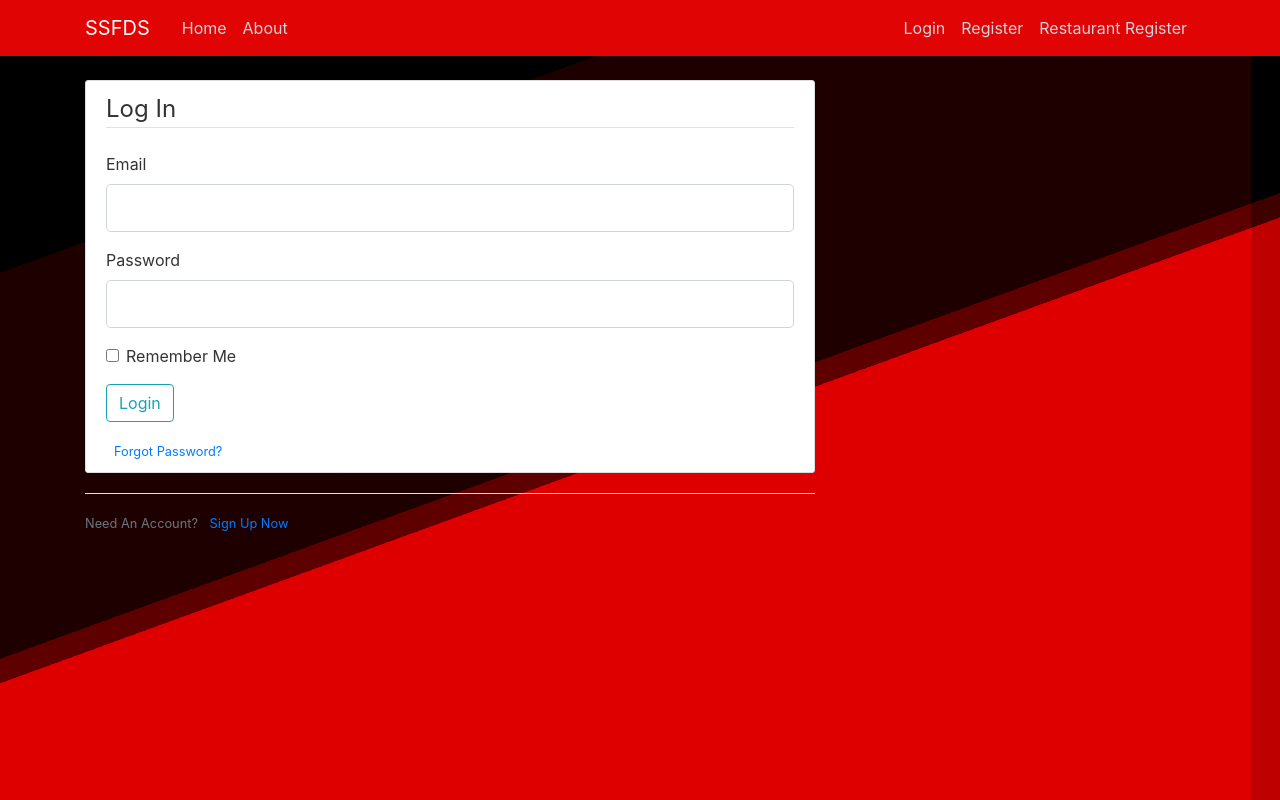
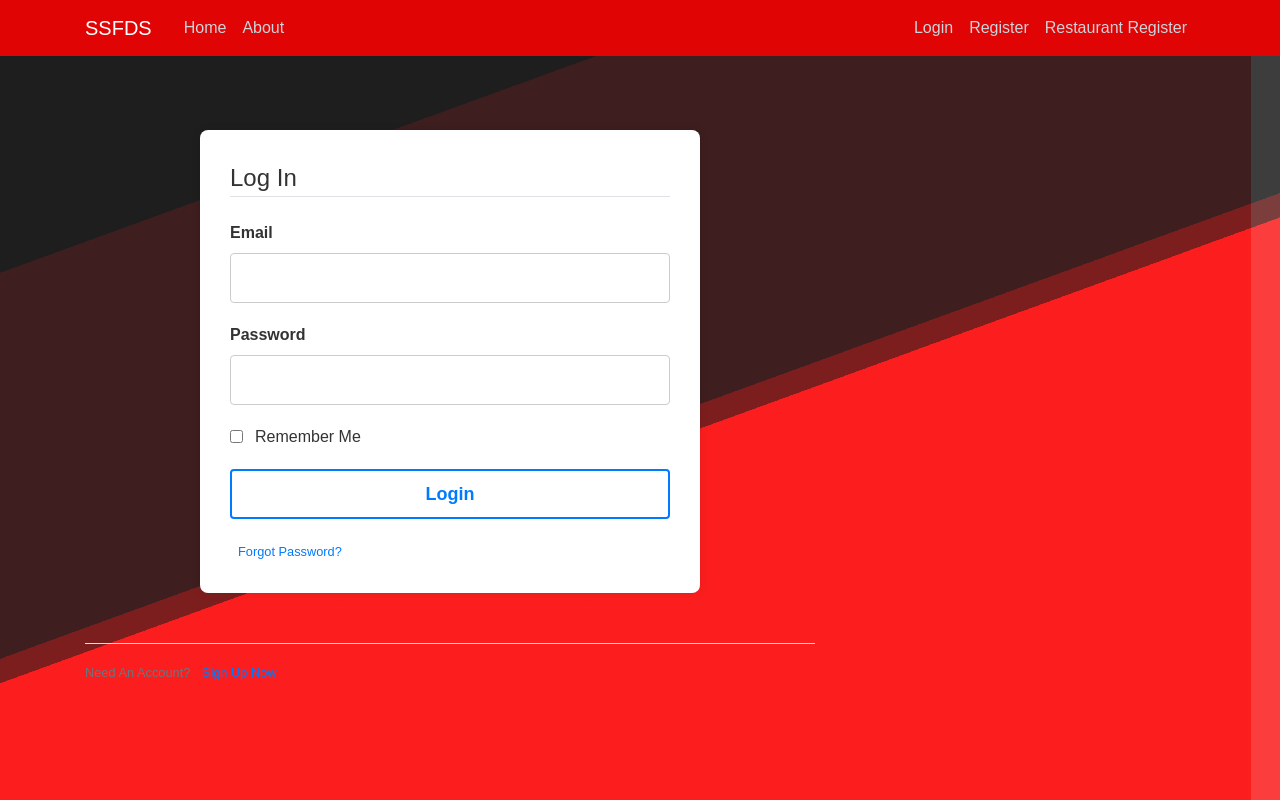
Before and after one commit to dd918-sv/SSFDS_Edit, a Flask app: a page that uses SSFDS_Edit-devansha(2)/SSFDS_Edit-devansha/SSFDS_PA1_DSA (1)/SSFDS/templates/login.html in a window 1280 px wide. Run offline with Flask 3, Linux system fonts and the light colour scheme; some libraries are stand-ins or nearby versions.

Commit message:
improved form appearance :

```diff
--- a/SSFDS_Edit-devansha(2)/SSFDS_Edit-devansha/SSFDS_PA1_DSA (1)/SSFDS/routes.py
+++ b/SSFDS_Edit-devansha(2)/SSFDS_Edit-devansha/SSFDS_PA1_DSA (1)/SSFDS/routes.py
@@ -148,6 +148,11 @@ def changetimewindow():
                 db.session.commit()
             flash('Time window has been changed','success')
             return redirect(url_for('admin'))
+        elif request.method == 'GET':
+            time=Time.query.first()
+            if(time!=None):
+                form.start.data=time.start
+                form.end.data=time.end
         return render_template('changetimewindow.html', title='Change Time Window', form=form)
 
 
--- a/SSFDS_Edit-devansha(2)/SSFDS_Edit-devansha/SSFDS_PA1_DSA (1)/SSFDS/static/main.css
+++ b/SSFDS_Edit-devansha(2)/SSFDS_Edit-devansha/SSFDS_PA1_DSA (1)/SSFDS/static/main.css
@@ -173,3 +173,77 @@ body {
     transform: scaleX(1);
     transform-origin: bottom left;
   }
+
+/* Global Styles */
+body {
+  font-family: 'Arial', sans-serif;
+  background-color: #f4f4f4;
+  color: #333;
+}
+
+.form-content-section {
+  max-width: 500px;
+  margin: 50px auto;
+  background-color: #ffffff;
+  padding: 30px;
+  border-radius: 8px;
+  box-shadow: 0 0 10px rgba(0, 0, 0, 0.1);
+}
+
+.form-group {
+  margin-bottom: 20px;
+}
+
+.form-control-label {
+  font-weight: bold;
+}
+
+.form-control {
+  width: 100%;
+  height: 50px;
+  padding: 10px 15px;
+  font-size: 16px;
+  border: 1px solid #ccc;
+  border-radius: 4px;
+  transition: border-color 0.3s;
+}
+
+.form-control:focus {
+  border-color: #007bff;
+  outline: 0;
+  box-shadow: 0 0 5px rgba(0, 123, 255, 0.5);
+}
+
+.form-check-label {
+  margin-left: 5px;
+}
+
+.btn-outline-info {
+  width: 100%;
+  height: 50px;
+  font-size: 18px;
+  font-weight: bold;
+  background-color: transparent;
+  border: 2px solid #007bff;
+  color: #007bff;
+  border-radius: 4px;
+  transition: background-color 0.3s, color 0.3s;
+}
+
+.btn-outline-info:hover {
+  background-color: #007bff;
+  color: #fff;
+}
+
+.invalid-feedback {
+  color: #dc3545;
+  display: block;
+  margin-top: 5px;
+}
+
+/* Media Queries for responsiveness */
+@media (max-width: 576px) {
+  .content-section {
+      padding: 20px;
+  }
+}
--- a/SSFDS_Edit-devansha(2)/SSFDS_Edit-devansha/SSFDS_PA1_DSA (1)/SSFDS/templates/DonateToNGO.html
+++ b/SSFDS_Edit-devansha(2)/SSFDS_Edit-devansha/SSFDS_PA1_DSA (1)/SSFDS/templates/DonateToNGO.html
@@ -7,7 +7,7 @@
         <p class="article-content">{{ ngo.address }}</p>
         </div>
     </article>
-    <div class="content-section">
+    <div class="form-content-section">
         <form method="POST" action="">
             {{ form.hidden_tag() }}
             <fieldset class="form-group">
--- a/SSFDS_Edit-devansha(2)/SSFDS_Edit-devansha/SSFDS_PA1_DSA (1)/SSFDS/templates/addDish.html
+++ b/SSFDS_Edit-devansha(2)/SSFDS_Edit-devansha/SSFDS_PA1_DSA (1)/SSFDS/templates/addDish.html
@@ -1,6 +1,6 @@
 {%extends 'layout.html'%}
 {%block content%}
-    <div class="content-section">
+    <div class="form-content-section">
         <form action="" method="post" enctype="multipart/form-data">
             {{form.hidden_tag()}}
             <fieldset class="form-group">
--- a/SSFDS_Edit-devansha(2)/SSFDS_Edit-devansha/SSFDS_PA1_DSA (1)/SSFDS/templates/changetimewindow.html
+++ b/SSFDS_Edit-devansha(2)/SSFDS_Edit-devansha/SSFDS_PA1_DSA (1)/SSFDS/templates/changetimewindow.html
@@ -1,6 +1,6 @@
 {% extends "layout.html" %}
 {% block content %}
-    <div class="content-section">
+    <div class="form-content-section">
         <form method="POST" action="">
             {{ form.hidden_tag() }}
             <fieldset class="form-group">
--- a/SSFDS_Edit-devansha(2)/SSFDS_Edit-devansha/SSFDS_PA1_DSA (1)/SSFDS/templates/login.html
+++ b/SSFDS_Edit-devansha(2)/SSFDS_Edit-devansha/SSFDS_PA1_DSA (1)/SSFDS/templates/login.html
@@ -1,6 +1,6 @@
 {% extends "layout.html" %}
 {% block content %}
-    <div class="content-section">
+    <div class="form-content-section">
         <form method="POST" action="">
             {{ form.hidden_tag() }}
             <fieldset class="form-group">
--- a/SSFDS_Edit-devansha(2)/SSFDS_Edit-devansha/SSFDS_PA1_DSA (1)/SSFDS/templates/restaurantRegister.html
+++ b/SSFDS_Edit-devansha(2)/SSFDS_Edit-devansha/SSFDS_PA1_DSA (1)/SSFDS/templates/restaurantRegister.html
@@ -1,6 +1,6 @@
 {% extends "layout.html" %}
 {% block content %}
-    <div class="content-section">
+    <div class="form-content-section">
         <form method="POST" action="">
             {{ form.hidden_tag() }}
             <fieldset class="form-group">
--- a/SSFDS_Edit-devansha(2)/SSFDS_Edit-devansha/SSFDS_PA1_DSA (1)/SSFDS/templates/userRegister.html
+++ b/SSFDS_Edit-devansha(2)/SSFDS_Edit-devansha/SSFDS_PA1_DSA (1)/SSFDS/templates/userRegister.html
@@ -1,6 +1,6 @@
 {% extends "layout.html" %}
 {% block content %}
-    <div class="content-section">
+    <div class="form-content-section">
         <form method="POST" action="">
             {{ form.hidden_tag() }}
             <fieldset class="form-group">
```
Also changed, not shown: SSFDS_Edit-devansha(2)/SSFDS_Edit-devansha/SSFDS_PA1_DSA (1)/SSFDS/templates/account.html (+4 -4 lines), SSFDS_Edit-devansha(2)/SSFDS_Edit-devansha/SSFDS_PA1_DSA (1)/SSFDS/static/profile_pics/3955af6c6fbdc56c.png (added), SSFDS_Edit-devansha(2)/SSFDS_Edit-devansha/SSFDS_PA1_DSA (1)/instance/site.db.
